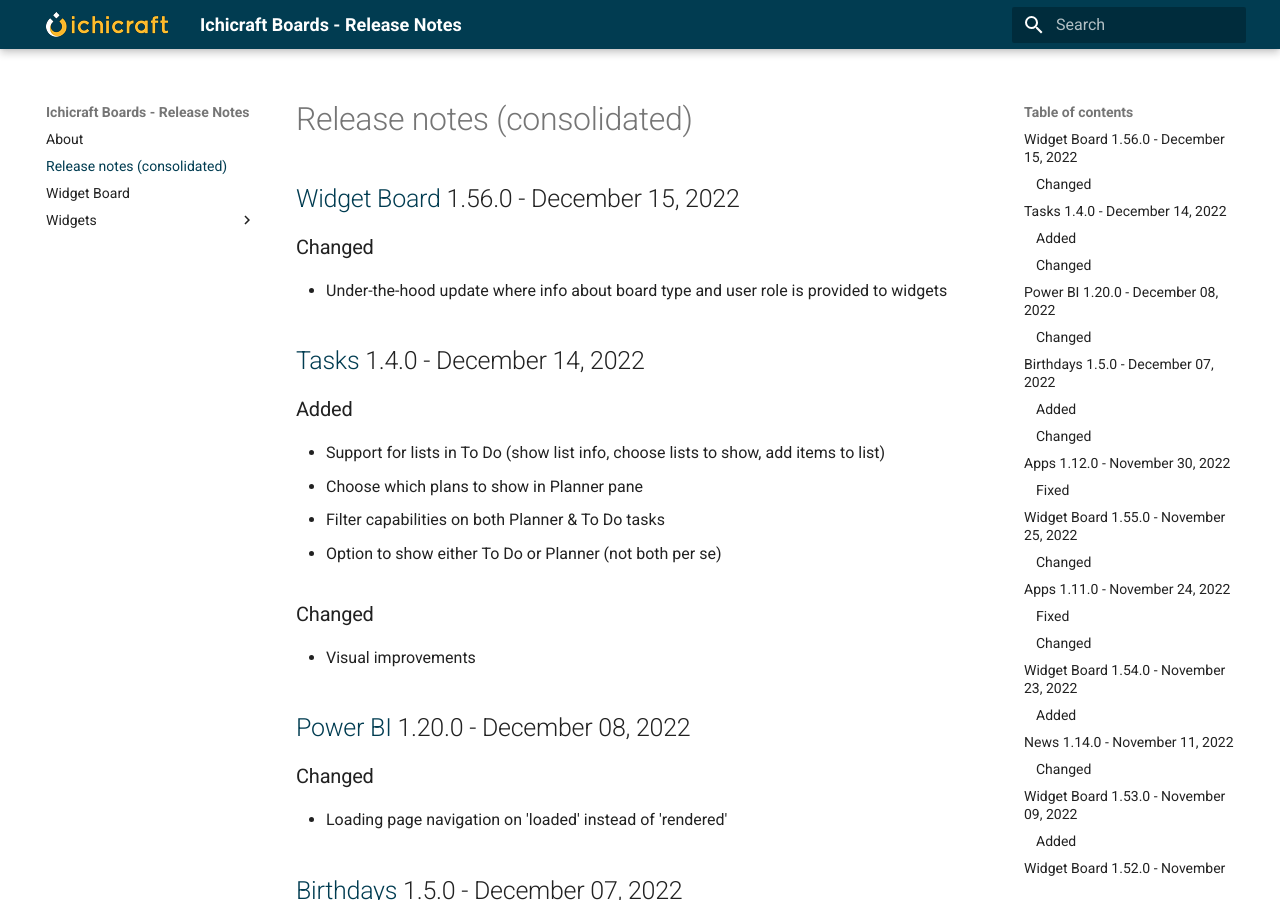
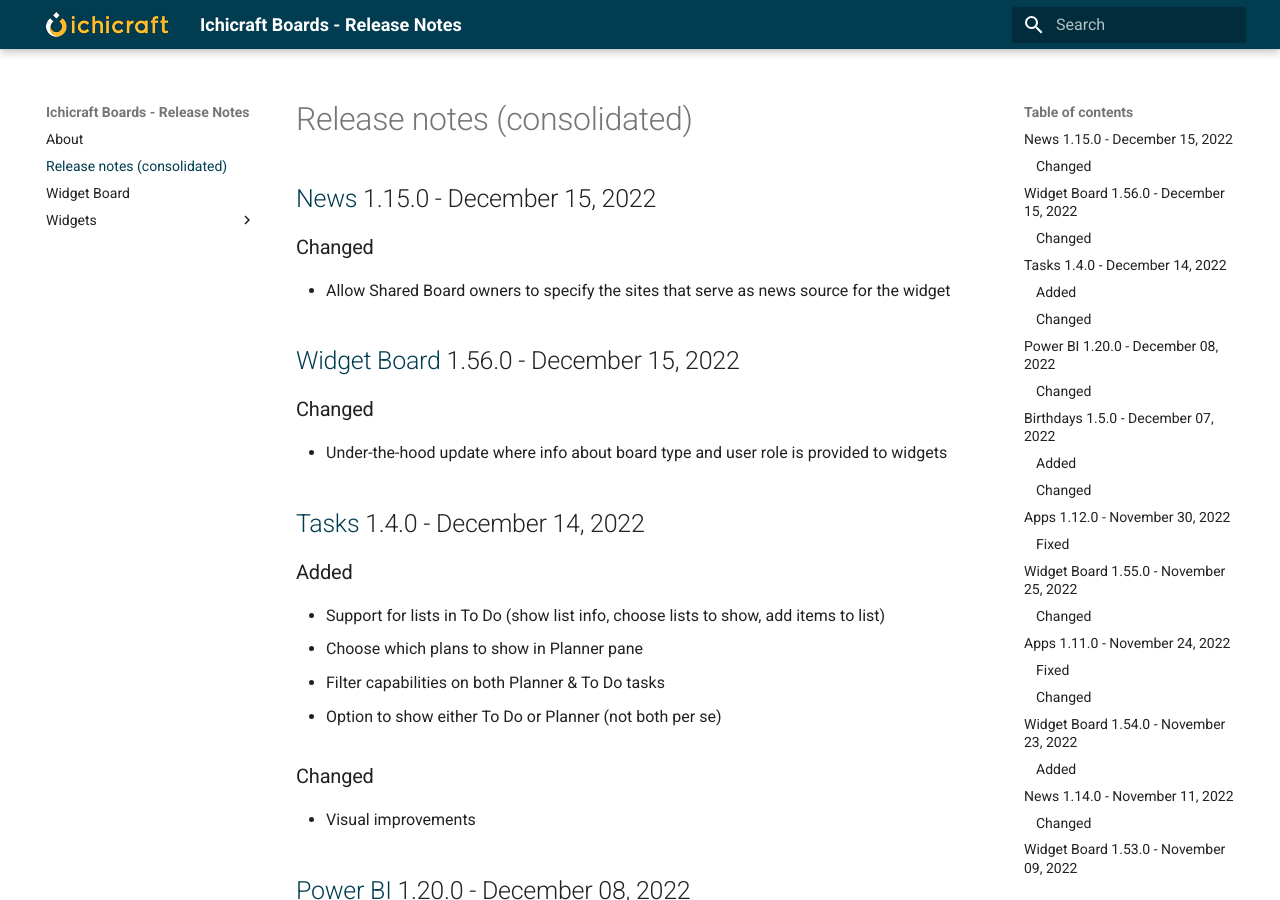
Before and after one commit to ichicraft/widgets-docs, an MkDocs documentation site: the page built from docs/Release-notes-(consolidated).md, in a window 1280 px wide and 900 px high. Built offline with MkDocs 1.6.1 and Material for MkDocs 9.7.7, drawn with Linux system fonts in a browser that asks for light colours.

Commit message:
Release notes updated by BuildService

```diff
--- a/docs/Release-notes-(consolidated).md
+++ b/docs/Release-notes-(consolidated).md
@@ -1,3 +1,9 @@
+## [News](./Widgets/News.md) 1.15.0 - December 15, 2022
+
+### Changed
+- Allow Shared Board owners to specify the sites that serve as news source for the widget
+
+
 ## [Widget Board](./Widget Board.md) 1.56.0 - December 15, 2022
 
 ### Changed
```
Also changed, not shown: docs/Widgets/News.md (+6 -0 lines).
